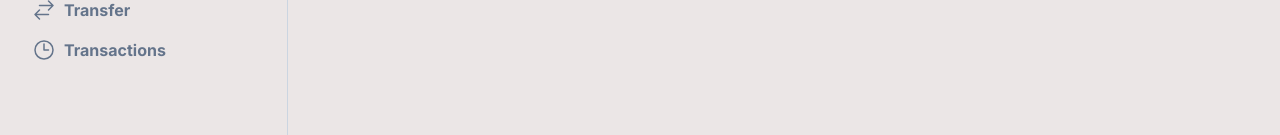
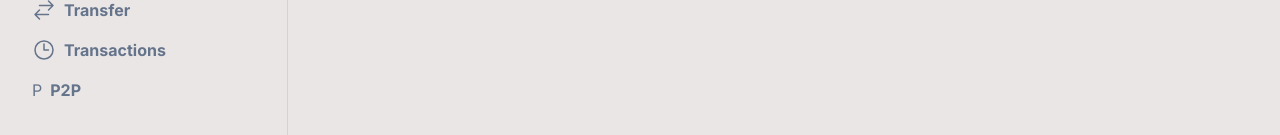
Before and after one commit to devxshubham/TransactEase, a Next.js app in the folder apps/user-app/: page /dashboard in a window 1280 px wide. Shown: the part 219-354 px from the top of the page. Built offline with nearby package versions, Linux system fonts and the light colour scheme; no server answers.

Commit message:
p2p transactions page

```diff
--- a/apps/user-app/app/(dashboard)/layout.tsx
+++ b/apps/user-app/app/(dashboard)/layout.tsx
@@ -12,6 +12,7 @@ export default function Layout({
                 <Sidebar href={"/dashboard"} icon={<HomeIcon />} title="Home" />
                 <Sidebar href={"/transfer"} icon={<TransferIcon />} title="Transfer" />
                 <Sidebar href={"/transactions"} icon={<TransactionsIcon />} title="Transactions" />
+                <Sidebar href={"/p2p"} icon={<div>P</div>} title="P2P" />
             </div>
         </div>
             {children}
--- /dev/null
+++ b/apps/user-app/app/(dashboard)/p2p/page.tsx
@@ -0,0 +1,5 @@
+export default function() {
+    return <div>
+        peer to peer transfer
+    </div>
+}
```
